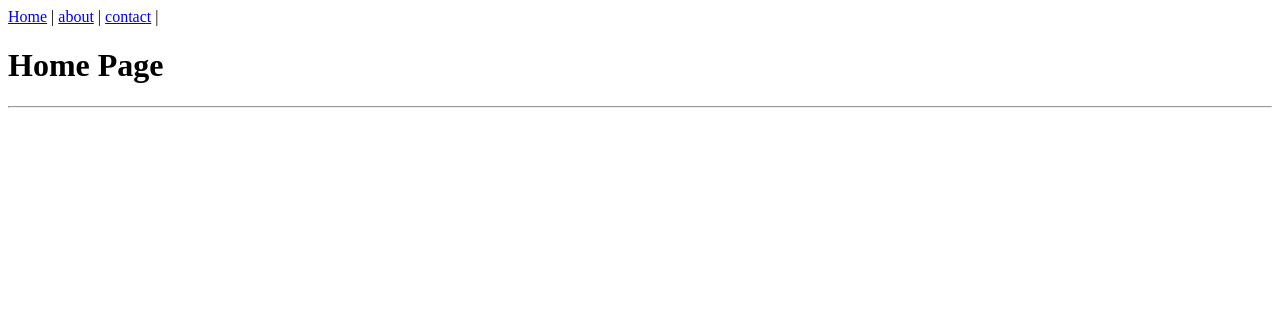
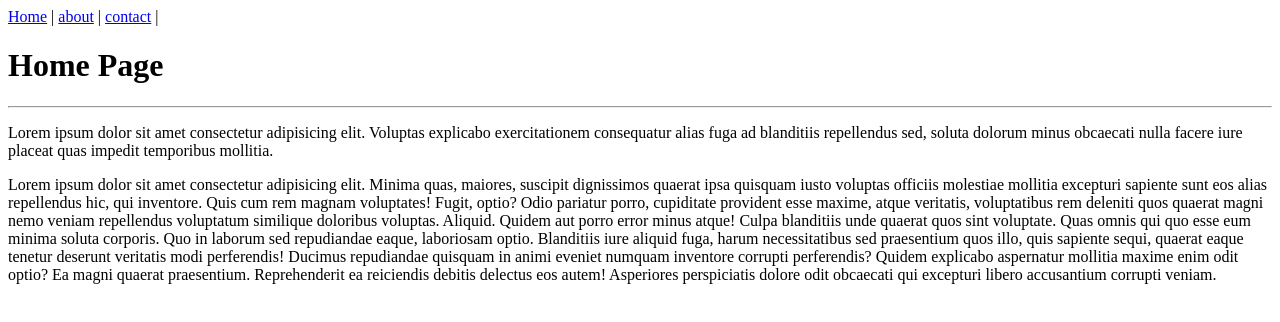
Before and after one commit to Thanakorn108/Thanakorn108.github.io, a plain HTML site: page index.html in a window 1280 px wide. Drawn offline with Linux system fonts and the light colour scheme.

Commit message:
add lorem

```diff
--- a/index.html
+++ b/index.html
@@ -11,5 +11,11 @@
   <a href="contact.html">contact</a>  |
   <h1>Home Page</h1>
   <hr>
+  <p>Lorem ipsum dolor sit amet consectetur adipisicing elit. Voluptas explicabo exercitationem consequatur alias fuga ad blanditiis repellendus sed, soluta dolorum minus obcaecati nulla facere iure placeat quas impedit temporibus mollitia.</p>
+  <p>Lorem ipsum dolor sit amet consectetur adipisicing elit. Minima quas, maiores, suscipit dignissimos quaerat ipsa quisquam iusto voluptas officiis molestiae mollitia excepturi sapiente sunt eos alias repellendus hic, qui inventore.
+  Quis cum rem magnam voluptates! Fugit, optio? Odio pariatur porro, cupiditate provident esse maxime, atque veritatis, voluptatibus rem deleniti quos quaerat magni nemo veniam repellendus voluptatum similique doloribus voluptas. Aliquid.
+  Quidem aut porro error minus atque! Culpa blanditiis unde quaerat quos sint voluptate. Quas omnis qui quo esse eum minima soluta corporis. Quo in laborum sed repudiandae eaque, laboriosam optio.
+  Blanditiis iure aliquid fuga, harum necessitatibus sed praesentium quos illo, quis sapiente sequi, quaerat eaque tenetur deserunt veritatis modi perferendis! Ducimus repudiandae quisquam in animi eveniet numquam inventore corrupti perferendis?
+  Quidem explicabo aspernatur mollitia maxime enim odit optio? Ea magni quaerat praesentium. Reprehenderit ea reiciendis debitis delectus eos autem! Asperiores perspiciatis dolore odit obcaecati qui excepturi libero accusantium corrupti veniam.</p>
 </body>
 </html>
```
